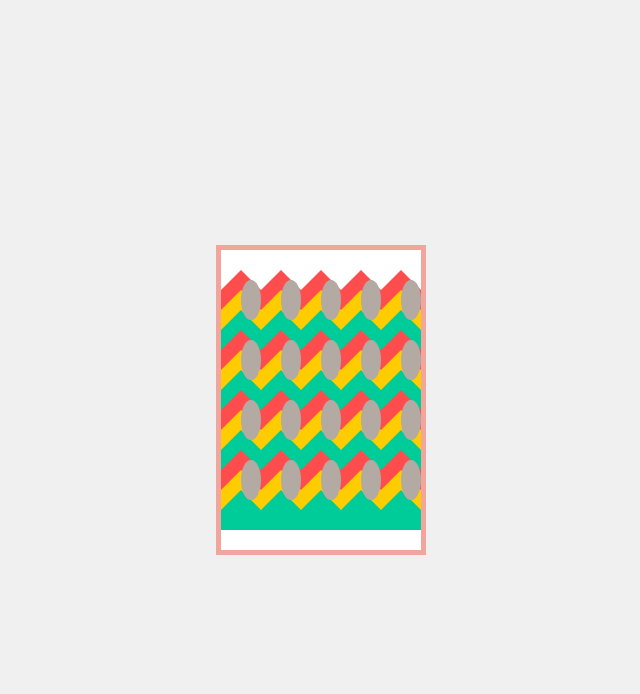
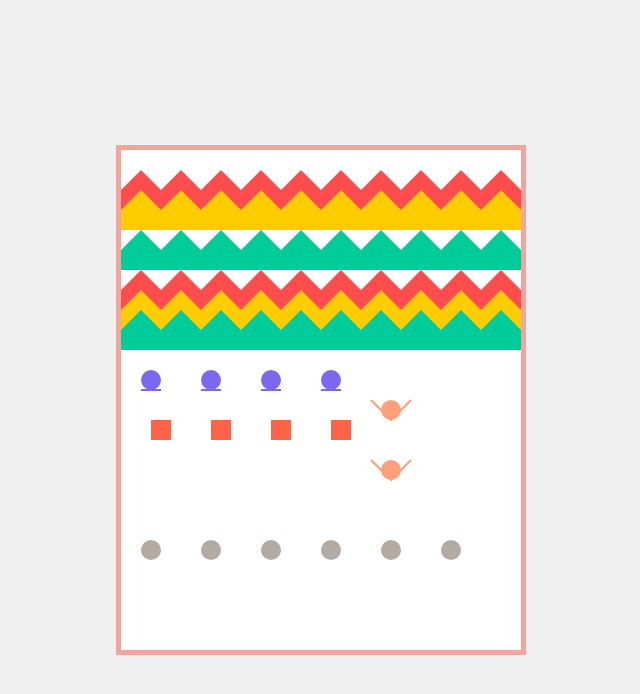
Before and after one commit to EJARNAD0/ARNADO, a plain HTML site: page index.html in a window 1280 px wide. Shown: the whole page, without its empty margins (319-959 px from the left). Drawn offline with Linux system fonts and the light colour scheme.

Commit message:
Update index.html

```diff
--- a/index.html
+++ b/index.html
@@ -14,66 +14,66 @@
             background-color: #f0f0f0;
         }
         svg {
-            width: 200px;
-            height: 300px;
+            width: 400px;
+            height: 500px;
             border: 5px solid #f2a59d;
             background-color: white;
         }
     </style>
 </head>
 <body>
-    <svg viewBox="0 0 200 300">
-        <!-- Zigzag Pattern with More Rows -->
-        <polygon points="0,40 20,20 40,40 60,20 80,40 100,20 120,40 140,20 160,40 180,20 200,40 200,60 0,60"
-            fill="#ff4d4d" />
-        <polygon points="0,60 20,40 40,60 60,40 80,60 100,40 120,60 140,40 160,60 180,40 200,60 200,80 0,80"
-            fill="#ffcc00" />
-        <polygon points="0,80 20,60 40,80 60,60 80,80 100,60 120,80 140,60 160,80 180,60 200,80 200,100 0,100"
-            fill="#00cc99" />
-        <polygon points="0,100 20,80 40,100 60,80 80,100 100,80 120,100 140,80 160,100 180,80 200,100 200,120 0,120"
-            fill="#ff4d4d" />
-        <polygon points="0,120 20,100 40,120 60,100 80,120 100,100 120,120 140,100 160,120 180,100 200,120 200,140 0,140"
-            fill="#ffcc00" />
-        <polygon points="0,140 20,120 40,140 60,120 80,140 100,120 120,140 140,120 160,140 180,120 200,140 200,160 0,160"
-            fill="#00cc99" />
-        <polygon points="0,160 20,140 40,160 60,140 80,160 100,140 120,160 140,140 160,160 180,140 200,160 200,180 0,180"
-            fill="#ff4d4d" />
-        <polygon points="0,180 20,160 40,180 60,160 80,180 100,160 120,180 140,160 160,180 180,160 200,180 200,200 0,200"
-            fill="#ffcc00" />
-        <polygon points="0,200 20,180 40,200 60,180 80,200 100,180 120,200 140,180 160,200 180,180 200,200 200,220 0,220"
-            fill="#00cc99" />
-        <polygon points="0,220 20,200 40,220 60,200 80,220 100,200 120,220 140,200 160,220 180,200 200,220 200,240 0,240"
-            fill="#ff4d4d" />
-        <polygon points="0,240 20,220 40,240 60,220 80,240 100,220 120,240 140,220 160,240 180,220 200,240 200,260 0,260"
-            fill="#ffcc00" />
-        <polygon points="0,260 20,240 40,260 60,240 80,260 100,240 120,260 140,240 160,260 180,240 200,260 200,280 0,280"
-            fill="#00cc99" />
+    <svg viewBox="0 0 400 500">
+        <!-- Zigzag Pattern (more columns) -->
+        <polygon points="0,40 20,20 40,40 60,20 80,40 100,20 120,40 140,20 160,40 180,20 200,40 220,20 240,40 260,20 280,40 300,20 320,40 340,20 360,40 380,20 400,40 400,60 0,60" fill="#ff4d4d" />
+        <polygon points="0,60 20,40 40,60 60,40 80,60 100,40 120,60 140,40 160,60 180,40 200,60 220,40 240,60 260,40 280,60 300,40 320,60 340,40 360,60 380,40 400,60 400,80 0,80" fill="#ffcc00" />
+        <polygon points="0,100 20,80 40,100 60,80 80,100 100,80 120,100 140,80 160,100 180,80 200,100 220,80 240,100 260,80 280,100 300,80 320,100 340,80 360,100 380,80 400,100 400,120 0,120" fill="#00cc99" />
 
-        <!-- Ellipse Pattern with More Rows -->
-        <ellipse cx="30" cy="50" rx="10" ry="20" fill="#b3aaa3" />
-        <ellipse cx="70" cy="50" rx="10" ry="20" fill="#b3aaa3" />
-        <ellipse cx="110" cy="50" rx="10" ry="20" fill="#b3aaa3" />
-        <ellipse cx="150" cy="50" rx="10" ry="20" fill="#b3aaa3" />
-        <ellipse cx="190" cy="50" rx="10" ry="20" fill="#b3aaa3" />
+        <!-- Additional Rows of Zigzag to Cover Space -->
+        <polygon points="0,140 20,120 40,140 60,120 80,140 100,120 120,140 140,120 160,140 180,120 200,140 220,120 240,140 260,120 280,140 300,120 320,140 340,120 360,140 380,120 400,140 400,160 0,160" fill="#ff4d4d" />
+        <polygon points="0,160 20,140 40,160 60,140 80,160 100,140 120,160 140,140 160,160 180,140 200,160 220,140 240,160 260,140 280,160 300,140 320,160 340,140 360,160 380,140 400,160 400,180 0,180" fill="#ffcc00" />
+        <polygon points="0,180 20,160 40,180 60,160 80,180 100,160 120,180 140,160 160,180 180,160 200,180 220,160 240,180 260,160 280,180 300,160 320,180 340,160 360,180 380,160 400,180 400,200 0,200" fill="#00cc99" />
 
-        <ellipse cx="30" cy="110" rx="10" ry="20" fill="#b3aaa3" />
-        <ellipse cx="70" cy="110" rx="10" ry="20" fill="#b3aaa3" />
-        <ellipse cx="110" cy="110" rx="10" ry="20" fill="#b3aaa3" />
-        <ellipse cx="150" cy="110" rx="10" ry="20" fill="#b3aaa3" />
-        <ellipse cx="190" cy="110" rx="10" ry="20" fill="#b3aaa3" />
+        <!-- Patterns of Circles, Lines, Rectangles in Rows and Columns -->
+        <!-- Row of Circle and Line -->
+        <circle cx="30" cy="230" r="10" fill="#7b68ee" />
+        <line x1="20" y1="240" x2="40" y2="240" stroke="#7b68ee" stroke-width="2" />
 
-        <ellipse cx="30" cy="170" rx="10" ry="20" fill="#b3aaa3" />
-        <ellipse cx="70" cy="170" rx="10" ry="20" fill="#b3aaa3" />
-        <ellipse cx="110" cy="170" rx="10" ry="20" fill="#b3aaa3" />
-        <ellipse cx="150" cy="170" rx="10" ry="20" fill="#b3aaa3" />
-        <ellipse cx="190" cy="170" rx="10" ry="20" fill="#b3aaa3" />
+        <circle cx="90" cy="230" r="10" fill="#7b68ee" />
+        <line x1="80" y1="240" x2="100" y2="240" stroke="#7b68ee" stroke-width="2" />
 
-        <ellipse cx="30" cy="230" rx="10" ry="20" fill="#b3aaa3" />
-        <ellipse cx="70" cy="230" rx="10" ry="20" fill="#b3aaa3" />
-        <ellipse cx="110" cy="230" rx="10" ry="20" fill="#b3aaa3" />
-        <ellipse cx="150" cy="230" rx="10" ry="20" fill="#b3aaa3" />
-        <ellipse cx="190" cy="230" rx="10" ry="20" fill="#b3aaa3" />
+        <circle cx="150" cy="230" r="10" fill="#7b68ee" />
+        <line x1="140" y1="240" x2="160" y2="240" stroke="#7b68ee" stroke-width="2" />
 
+        <circle cx="210" cy="230" r="10" fill="#7b68ee" />
+        <line x1="200" y1="240" x2="220" y2="240" stroke="#7b68ee" stroke-width="2" />
+
+        <!-- Row of Rectangle and Circle -->
+        <rect x="30" y="270" width="20" height="20" fill="#ff6347" />
+        <circle cx="40" cy="280" r="8" fill="#ff6347" />
+
+        <rect x="90" y="270" width="20" height="20" fill="#ff6347" />
+        <circle cx="100" cy="280" r="8" fill="#ff6347" />
+
+        <rect x="150" y="270" width="20" height="20" fill="#ff6347" />
+        <circle cx="160" cy="280" r="8" fill="#ff6347" />
+
+        <rect x="210" y="270" width="20" height="20" fill="#ff6347" />
+        <circle cx="220" cy="280" r="8" fill="#ff6347" />
+
+        <!-- Polyline and Circle Rows -->
+        <polyline points="250,250 270,270 290,250" fill="none" stroke="#ffa07a" stroke-width="2" />
+        <circle cx="270" cy="260" r="10" fill="#ffa07a" />
+
+        <polyline points="250,310 270,330 290,310" fill="none" stroke="#ffa07a" stroke-width="2" />
+        <circle cx="270" cy="320" r="10" fill="#ffa07a" />
+
+        <!-- Extended Rows of Bottom Circles -->
+        <circle cx="30" cy="400" r="10" fill="#b3aaa3" />
+        <circle cx="90" cy="400" r="10" fill="#b3aaa3" />
+        <circle cx="150" cy="400" r="10" fill="#b3aaa3" />
+        <circle cx="210" cy="400" r="10" fill="#b3aaa3" />
+        <circle cx="270" cy="400" r="10" fill="#b3aaa3" />
+        <circle cx="330" cy="400" r="10" fill="#b3aaa3" />
 
     </svg>
 </body>
```
